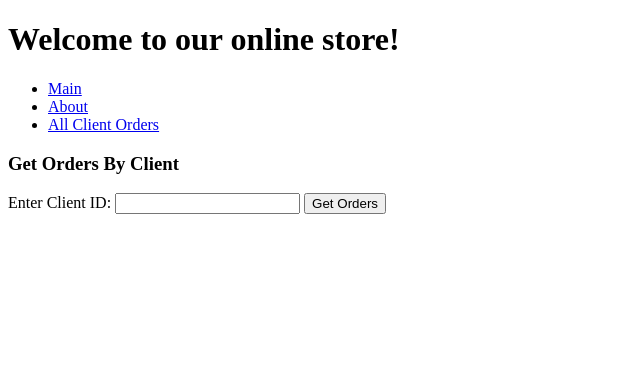
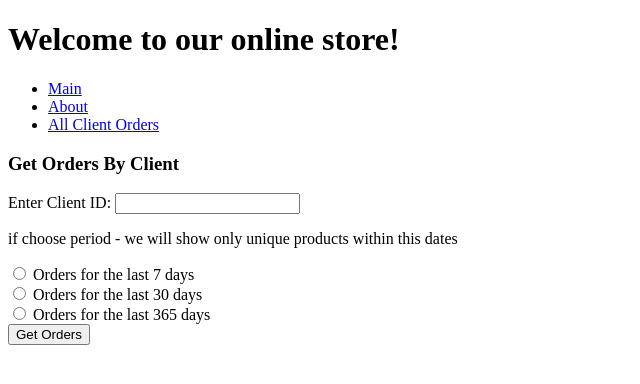
Before and after one commit to DenisBurguto/DjangoHomeWork, a Django app: page /get-orders-by-client/ in a window 1280 px wide. Shown: the top 384 px of the page, without its empty margins (0-640 px from the left). Run offline with Django 5.2, Linux system fonts and the light colour scheme.

Commit message:
date filtering and get only unique products

```diff
--- a/my_home_work/htapp3/templates/htapp3/get_orders_by_client.html
+++ b/my_home_work/htapp3/templates/htapp3/get_orders_by_client.html
@@ -5,7 +5,15 @@
     <form method="post">
         {% csrf_token %}
         <label for="client_id">Enter Client ID:</label>
-        <input type="text" id="client_id" name="client_id">
+        <input type="text" id="client_id" name="client_id" required>
+        <br>
+        <p>if choose period - we will show only unique products within this dates</p>
+        <input type="radio" id="7days" name="period" value="7">
+        <label for="7days">Orders for the last 7 days</label><br>
+        <input type="radio" id="30days" name="period" value="30">
+        <label for="30days">Orders for the last 30 days</label><br>
+        <input type="radio" id="365days" name="period" value="365">
+        <label for="365days">Orders for the last 365 days</label><br>
         <button type="submit">Get Orders</button>
     </form>
 {% endblock %}
--- a/my_home_work/htapp3/urls.py
+++ b/my_home_work/htapp3/urls.py
@@ -6,6 +6,8 @@ urlpatterns = [
     path('about/', views.about, name='about'),
     path('get-orders-by-client/', views.get_orders_by_client, name='get_orders_by_client'),
     path('all-client-orders/<int:client_id>/', views.all_client_orders, name='all_client_orders'),
+    path('all-client-orders/<int:client_id>/<int:period>', views.all_client_orders, name='all_client_orders'),
+
     # path('products/', views.products, name='products'),
     # path('orders/', views.orders, name='orders')
 ]
--- a/my_home_work/htapp3/views.py
+++ b/my_home_work/htapp3/views.py
@@ -1,3 +1,5 @@
+from datetime import datetime, timedelta
+
 from django.http import HttpResponseRedirect
 from django.shortcuts import render, get_object_or_404
 from django.urls import reverse
@@ -15,15 +17,27 @@ def about(request):
 def get_orders_by_client(request):
     if request.method == 'POST':
         client_id = request.POST.get('client_id')
-        if client_id:
-            return HttpResponseRedirect(reverse('all_client_orders', args=[client_id]))
+        period = request.POST.get('period')
+        unique = request.POST.get('unique')
+        kwargs = {'client_id': client_id}
+        if period:
+            kwargs['period'] = period
+        return HttpResponseRedirect(reverse('all_client_orders', kwargs=kwargs))
     return render(request, 'htapp3/get_orders_by_client.html')
 
 
-def all_client_orders(request, client_id):
+def all_client_orders(request, **kwargs):
+    client_id = kwargs.get('client_id')
+    period = kwargs.get('period')
     client = get_object_or_404(Client, pk=client_id)
-    orders = Order.objects.filter(customer=client)
-    products = Product.objects.filter(order__customer=client)
-    return render(request, 'htapp3/all_client_orders.html', {'client': client, 'orders': orders, 'products': products})
+    if period:
+        end_date = datetime.now()
+        start_date = end_date - timedelta(days=int(period))
+        orders = Order.objects.filter(customer=client, date_ordered__gte=start_date, date_ordered__lte=end_date)
+        products = Product.objects.filter(order__customer=client).distinct()
+    else:
+        orders = Order.objects.filter(customer=client)
+        products = Product.objects.filter(order__customer=client)
+    return render(request, 'htapp3/all_client_orders.html', {'period': period, 'client': client, 'orders': orders, 'products': products})
 
 # Create your views here.
```
Also changed, not shown: my_home_work/htapp3/templates/htapp3/all_client_orders.html (+9 -0 lines).
